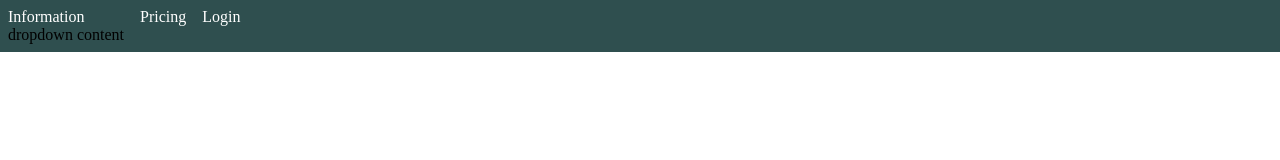
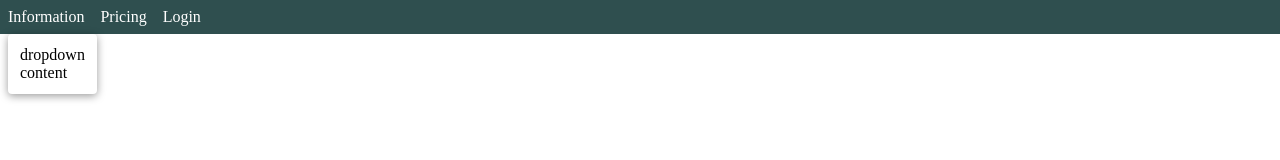
Before and after one commit to Cavein254/html_practise, a plain HTML site: page 02/index.html in a window 1280 px wide. Both pictures are taken after a click on the button "Information". Drawn offline with Linux system fonts and the light colour scheme.

Commit message:
added scripts

```diff
--- a/02/index.html
+++ b/02/index.html
@@ -5,6 +5,7 @@
     <meta http-equiv="X-UA-Compatible" content="IE=edge" />
     <meta name="viewport" content="width=device-width, initial-scale=1.0" />
     <link rel="stylesheet" href="style.css" />
+    <script src="script.js" defer></script>
     <title>Document</title>
   </head>
   <body>
--- a/02/style.css
+++ b/02/style.css
@@ -19,6 +19,29 @@ body {
   cursor: pointer;
   padding: 0;
 }
+.link:hover > .link:focus,
 .link:hover {
   color: black;
 }
+
+.dropdown {
+  position: relative;
+}
+.dropdown-menu {
+  position: absolute;
+  left: 0;
+  top: calc(100% + 0.5rem);
+  background-color: white;
+  padding: 0.75rem;
+  border-radius: 0.25rem;
+  box-shadow: 0 2px 8px 0 rgba(0, 0, 0, 0.4);
+  opacity: 0;
+  transform: translateY(-10px);
+  transition: opacity 150ms ease-in-out, transform 150ms ease-in-out;
+  pointer-events: none;
+}
+.dropdown > .link:focus + .dropdown-menu {
+  opacity: 1;
+  transform: translateY(0);
+  pointer-events: auto;
+}
```
Also changed, not shown: 02/script.js (added).
